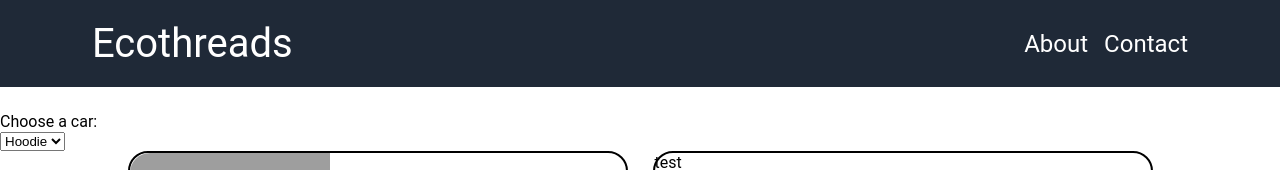
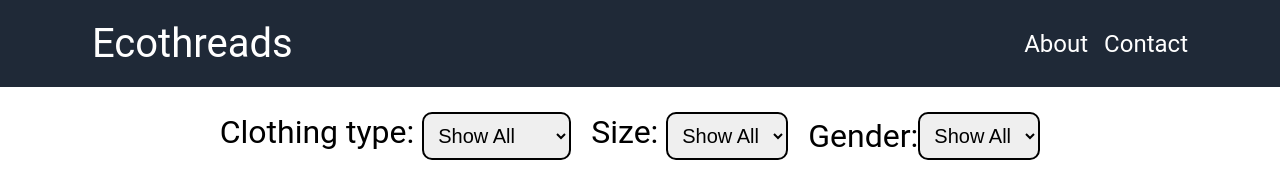
Before and after one commit to BenYoung03/ecothreads, a plain HTML site: page index.html in a window 1280 px wide. Shown: the top 170 px of the page. Drawn offline with Linux system fonts and the light colour scheme; grey boxes are pictures that could not be loaded.

Commit message:
Add filter select options

```diff
--- a/index.html
+++ b/index.html
@@ -17,14 +17,37 @@
         </ul>
     </div>
 
-    <label for="cars">Choose a car:</label>
+    <div class="filter-container">
+        <div class="type-container">
+            <label for="type">Clothing type:</label>
+            <select name="type" id="type">
+                <option value="all">Show All</option>
+                <option value="hoodie">Hoodie</option>
+                <option value="tshirt">T-Shirt</option>
+                <option value="coats">Coats</option>
+                <option value="sweatpants">Sweatpants</option>
+                <option value="jeans">Jeans</option>
+                <option value="shoes">Shoes</option>
+            </select>
+        </div>
+        <div class="size-container">
+            <label for="type">Size:</label>
+            <select name="type" id="type">
+                <option value="all">Show All</option>
+                <option value="XXL">XXL</option>
+                <option value="XL">XL</option>
+                <option value="L">L</option>
+                <option value="M">M</option>
+                <option value="S">S</option>
+                <option value="XS">XS</option>
+            </select>
+        </div>
 
-    <div class="filter-container">
+        <label for="type">Gender:</label>
         <select name="type" id="type">
-            <option value="hoodie">Hoodie</option>
-            <option value="tshirt">T-Shirt</option>
-            <option value="mercedes"></option>
-            <option value="audi">Audi</option>
+            <option value="all">Show All</option>
+            <option value="male">Male</option>
+            <option value="female">Female</option>
         </select>
     </div>
 
--- a/styles.css
+++ b/styles.css
@@ -36,6 +36,23 @@
     text-decoration: none;
     color: white;
     font-size: 24px;
+}
+
+.filter-container {
+    display: flex;
+    justify-content: center;
+    align-items: center;
+    flex-wrap: wrap;
+    margin: 20px;
+    font-size: 32px;
+}
+
+select {
+    padding: 10px;
+    font-size: 20px;
+    border-radius: 10px;
+    border: 2px solid black;
+    margin-right: 20px;
 }
 
 .grid-container {
```
